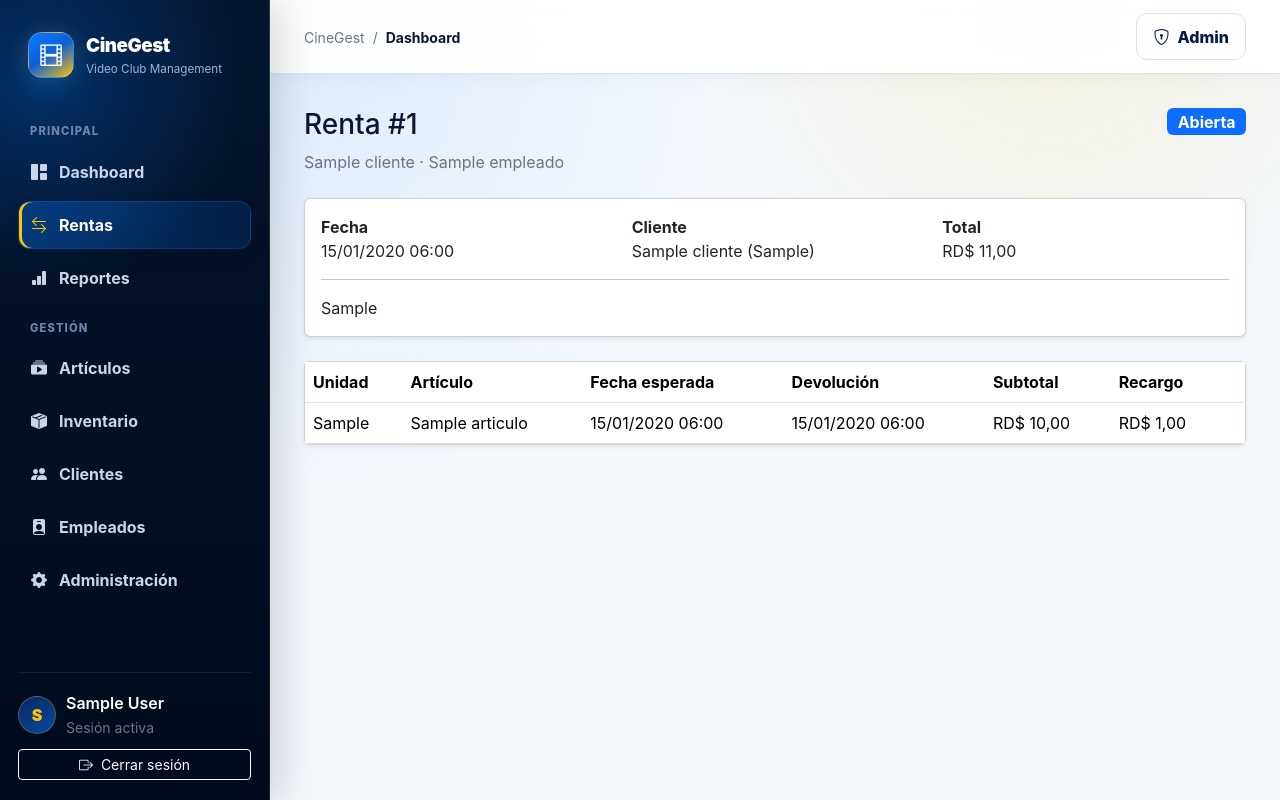
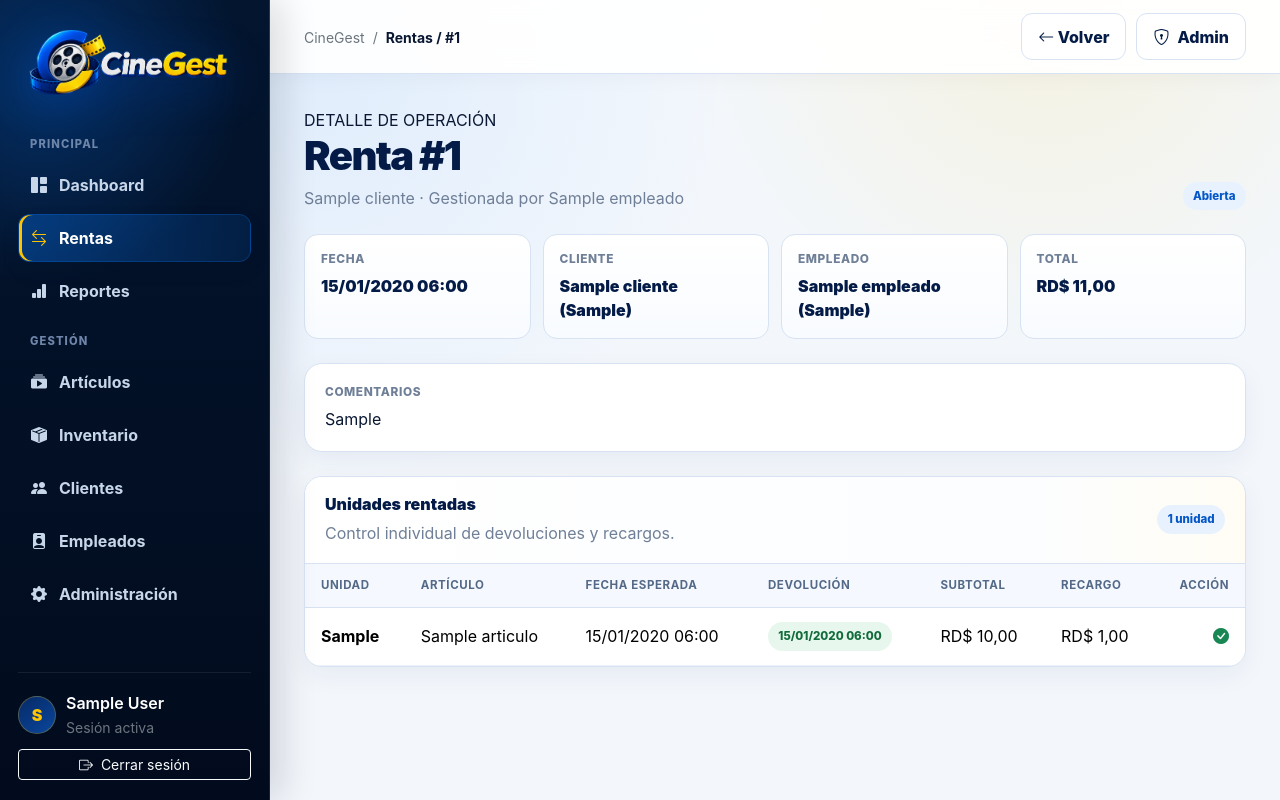
Before and after one commit to Jairo0811/CineGest, a Django app: page /rentas/1/ in a window 1280 px wide. Run offline with Django 5.2, Linux system fonts and the light colour scheme; a user stored in the database is signed in; tables that the repository leaves empty hold one stand-in row (values such as "Sample post").

Commit message:
feat: integrar branding final de CineGest
Integra el logo oficial, favicon, refinamientos visuales, rediseño de rentas y README actualizado al estado real del proyecto. CI validado correctamente antes de la fusión.

```diff
--- /dev/null
+++ b/static/css/brand-overrides.css
@@ -0,0 +1,131 @@
+.cg-sidebar-logo {
+  display: block;
+  width: 205px;
+  max-width: 100%;
+  height: auto;
+  object-fit: contain;
+  filter: drop-shadow(0 10px 24px rgba(0, 92, 255, .24));
+}
+
+.cg-brand {
+  justify-content: flex-start;
+  padding: 2px 8px 20px;
+}
+
+.cg-login-logo {
+  display: block;
+  width: min(430px, 100%);
+  height: auto;
+  object-fit: contain;
+  filter: drop-shadow(0 16px 32px rgba(0, 91, 255, .28));
+  position: relative;
+  z-index: 1;
+}
+
+.cg-login-brand {
+  background:
+    radial-gradient(circle at 20% 15%, rgba(0, 123, 255, .38), transparent 30%),
+    radial-gradient(circle at 88% 84%, rgba(255, 196, 0, .22), transparent 34%),
+    linear-gradient(145deg, #031b46 0%, #061f4f 55%, #020b1d 100%);
+}
+
+.cg-login-page {
+  background:
+    radial-gradient(circle at 18% 12%, rgba(8, 123, 255, .42), transparent 30%),
+    radial-gradient(circle at 92% 16%, rgba(255, 196, 0, .38), transparent 34%),
+    linear-gradient(115deg, #031b46 0%, #0756b9 51%, #ffc400 145%);
+}
+
+.cg-form-panel {
+  max-width: 980px;
+  margin: 0 auto;
+}
+
+.cg-form-grid {
+  display: grid;
+  grid-template-columns: repeat(2, minmax(0, 1fr));
+  gap: 18px;
+}
+
+.cg-form-grid .cg-form-wide {
+  grid-column: 1 / -1;
+}
+
+.cg-field label {
+  font-weight: 800;
+  color: var(--cg-navy);
+  margin-bottom: 7px;
+}
+
+.cg-field .form-control,
+.cg-field .form-select {
+  border-radius: 12px;
+  border-color: var(--cg-border);
+  min-height: 46px;
+  box-shadow: none;
+}
+
+.cg-field textarea.form-control {
+  min-height: 110px;
+}
+
+.cg-field select[multiple] {
+  min-height: 250px;
+}
+
+.cg-field .form-control:focus,
+.cg-field .form-select:focus {
+  border-color: var(--cg-blue);
+  box-shadow: 0 0 0 .22rem rgba(8, 123, 255, .12);
+}
+
+.cg-summary-strip {
+  display: grid;
+  grid-template-columns: repeat(4, minmax(0, 1fr));
+  gap: 12px;
+}
+
+.cg-summary-item {
+  border: 1px solid var(--cg-border);
+  border-radius: 14px;
+  background: linear-gradient(180deg, #fff, #f8fbff);
+  padding: 16px;
+}
+
+.cg-summary-label {
+  display: block;
+  color: var(--cg-muted);
+  font-size: .74rem;
+  font-weight: 800;
+  text-transform: uppercase;
+  letter-spacing: .05em;
+  margin-bottom: 5px;
+}
+
+.cg-summary-value {
+  display: block;
+  color: var(--cg-navy);
+  font-weight: 900;
+}
+
+.cg-status-open { background: var(--cg-blue-soft); color: var(--cg-blue-dark); }
+.cg-status-partial { background: var(--cg-yellow-soft); color: #805d00; }
+.cg-status-done { background: #e7f7ed; color: #116b3a; }
+.cg-status-cancelled { background: #fdebed; color: #9f2331; }
+
+.cg-table-action {
+  border-radius: 10px;
+  font-weight: 800;
+}
+
+@media (max-width: 991.98px) {
+  .cg-sidebar-logo { width: 185px; }
+  .cg-login-logo { width: min(340px, 100%); margin-inline: auto; }
+  .cg-form-grid { grid-template-columns: 1fr; }
+  .cg-form-grid .cg-form-wide { grid-column: auto; }
+  .cg-summary-strip { grid-template-columns: repeat(2, minmax(0, 1fr)); }
+}
+
+@media (max-width: 575.98px) {
+  .cg-summary-strip { grid-template-columns: 1fr; }
+}
--- a/templates/base.html
+++ b/templates/base.html
@@ -4,36 +4,38 @@
 <head>
   <meta charset="utf-8">
   <meta name="viewport" content="width=device-width, initial-scale=1">
-  <meta name="theme-color" content="#111827">
+  <meta name="theme-color" content="#071a3d">
+  <meta name="description" content="CineGest - Sistema de gestión para Video Club">
   <title>{% block title %}CineGest{% endblock %}</title>
+  <link rel="icon" type="image/png" href="{% static 'images/cinegest-logo.png' %}">
   <link href="https://cdn.jsdelivr.net/npm/bootstrap@5.3.8/dist/css/bootstrap.min.css" rel="stylesheet">
   <link href="https://cdn.jsdelivr.net/npm/bootstrap-icons@1.11.3/font/bootstrap-icons.min.css" rel="stylesheet">
   <link href="{% static 'css/cinegest.css' %}" rel="stylesheet">
+  <link href="{% static 'css/brand-overrides.css' %}" rel="stylesheet">
   {% block extra_css %}{% endblock %}
 </head>
 <body>
 {% if user.is_authenticated %}
 <div class="cg-shell">
   <aside class="cg-sidebar">
-    <a class="cg-brand" href="{% url 'dashboard:index' %}">
-      <span class="cg-brand-mark"><i class="bi bi-film"></i></span>
-      <span><span class="cg-brand-title">CineGest</span><span class="cg-brand-subtitle">Video Club Management</span></span>
+    <a class="cg-brand" href="{% url 'dashboard:index' %}" aria-label="Ir al dashboard de CineGest">
+      <img class="cg-sidebar-logo" src="{% static 'images/cinegest-logo.png' %}" alt="CineGest">
     </a>
 
     <div class="cg-nav-section">Principal</div>
-    <nav class="cg-nav">
+    <nav class="cg-nav" aria-label="Navegación principal">
       <a class="cg-nav-link {% if request.resolver_match.namespace == 'dashboard' %}active{% endif %}" href="{% url 'dashboard:index' %}"><i class="bi bi-grid-1x2-fill"></i><span>Dashboard</span></a>
       <a class="cg-nav-link {% if request.resolver_match.namespace == 'rentas' %}active{% endif %}" href="{% url 'rentas:lista' %}"><i class="bi bi-arrow-left-right"></i><span>Rentas</span></a>
       <a class="cg-nav-link {% if request.resolver_match.namespace == 'reportes' %}active{% endif %}" href="{% url 'reportes:index' %}"><i class="bi bi-bar-chart-fill"></i><span>Reportes</span></a>
     </nav>
 
     <div class="cg-nav-section">Gestión</div>
-    <nav class="cg-nav">
+    <nav class="cg-nav" aria-label="Gestión operativa">
       <a class="cg-nav-link {% if request.resolver_match.namespace == 'gestion' and request.resolver_match.kwargs.resource == 'articulos' %}active{% endif %}" href="{% url 'gestion:lista' 'articulos' %}"><i class="bi bi-collection-play-fill"></i><span>Artículos</span></a>
       <a class="cg-nav-link {% if request.resolver_match.namespace == 'gestion' and request.resolver_match.kwargs.resource == 'inventario' %}active{% endif %}" href="{% url 'gestion:lista' 'inventario' %}"><i class="bi bi-box-seam-fill"></i><span>Inventario</span></a>
       <a class="cg-nav-link {% if request.resolver_match.namespace == 'gestion' and request.resolver_match.kwargs.resource == 'clientes' %}active{% endif %}" href="{% url 'gestion:lista' 'clientes' %}"><i class="bi bi-people-fill"></i><span>Clientes</span></a>
       <a class="cg-nav-link {% if request.resolver_match.namespace == 'gestion' and request.resolver_match.kwargs.resource == 'empleados' %}active{% endif %}" href="{% url 'gestion:lista' 'empleados' %}"><i class="bi bi-person-badge-fill"></i><span>Empleados</span></a>
-      <a class="cg-nav-link" href="/admin/"><i class="bi bi-gear-fill"></i><span>Administración</span></a>
+      {% if user.is_staff %}<a class="cg-nav-link" href="/admin/"><i class="bi bi-gear-fill"></i><span>Administración</span></a>{% endif %}
     </nav>
 
     <div class="cg-sidebar-footer">
@@ -45,7 +47,7 @@
   <div class="cg-main">
     <header class="cg-topbar">
       <div><span class="text-secondary small">CineGest</span><span class="text-secondary small mx-2">/</span><strong class="small">{% block breadcrumb %}Dashboard{% endblock %}</strong></div>
-      <div class="cg-top-actions">{% block top_actions %}{% endblock %}<a class="cg-btn cg-btn-light d-none d-md-inline-flex align-items-center gap-2" href="/admin/"><i class="bi bi-shield-lock"></i> Admin</a></div>
+      <div class="cg-top-actions">{% block top_actions %}{% endblock %}{% if user.is_staff %}<a class="cg-btn cg-btn-light d-none d-md-inline-flex align-items-center gap-2" href="/admin/"><i class="bi bi-shield-lock"></i> Admin</a>{% endif %}</div>
     </header>
 
     <main class="cg-page">
--- a/templates/rentas/detalle.html
+++ b/templates/rentas/detalle.html
@@ -1,7 +1,50 @@
 {% extends 'base.html' %}
 {% block title %}Renta #{{ renta.id }} | CineGest{% endblock %}
+{% block breadcrumb %}Rentas / #{{ renta.id }}{% endblock %}
+{% block top_actions %}<a class="cg-btn cg-btn-light" href="{% url 'rentas:lista' %}"><i class="bi bi-arrow-left"></i> Volver</a>{% endblock %}
 {% block content %}
-<div class="d-flex justify-content-between align-items-start mb-4"><div><h1 class="h3">Renta #{{ renta.id }}</h1><p class="text-secondary mb-0">{{ renta.cliente.nombre }} · {{ renta.empleado.nombre }}</p></div><span class="badge text-bg-primary fs-6">{{ renta.get_estado_display }}</span></div>
-<div class="card shadow-sm mb-4"><div class="card-body"><div class="row"><div class="col-md-4"><strong>Fecha</strong><div>{{ renta.fecha_renta|date:'d/m/Y H:i' }}</div></div><div class="col-md-4"><strong>Cliente</strong><div>{{ renta.cliente }}</div></div><div class="col-md-4"><strong>Total</strong><div>RD$ {{ renta.total|floatformat:2 }}</div></div></div>{% if renta.comentarios %}<hr><p class="mb-0">{{ renta.comentarios }}</p>{% endif %}</div></div>
-<div class="card shadow-sm"><div class="table-responsive"><table class="table table-hover mb-0"><thead><tr><th>Unidad</th><th>Artículo</th><th>Fecha esperada</th><th>Devolución</th><th>Subtotal</th><th>Recargo</th><th></th></tr></thead><tbody>{% for detalle in renta.detalles.all %}<tr><td>{{ detalle.inventario_item.codigo }}</td><td>{{ detalle.inventario_item.articulo.titulo }}</td><td>{{ detalle.fecha_esperada_devolucion|date:'d/m/Y H:i' }}</td><td>{% if detalle.fecha_devolucion %}{{ detalle.fecha_devolucion|date:'d/m/Y H:i' }}{% else %}<span class="text-warning">Pendiente</span>{% endif %}</td><td>RD$ {{ detalle.subtotal|floatformat:2 }}</td><td>RD$ {{ detalle.recargo|floatformat:2 }}</td><td>{% if not detalle.fecha_devolucion %}<form method="post" action="{% url 'rentas:devolver' detalle.id %}">{% csrf_token %}<button class="btn btn-sm btn-success" type="submit">Devolver</button></form>{% endif %}</td></tr>{% endfor %}</tbody></table></div></div>
+<div class="cg-page-heading d-flex justify-content-between align-items-end flex-wrap gap-3">
+  <div>
+    <span class="cg-eyebrow">DETALLE DE OPERACIÓN</span>
+    <h1 class="cg-page-title">Renta #{{ renta.id }}</h1>
+    <p class="cg-page-subtitle">{{ renta.cliente.nombre }} · Gestionada por {{ renta.empleado.nombre }}</p>
+  </div>
+  <span class="cg-badge {% if renta.estado == 'ABIERTA' %}cg-status-open{% elif renta.estado == 'PARCIAL' %}cg-status-partial{% elif renta.estado == 'DEVUELTA' %}cg-status-done{% else %}cg-status-cancelled{% endif %}">{{ renta.get_estado_display }}</span>
+</div>
+
+<div class="cg-summary-strip mt-4">
+  <div class="cg-summary-item"><span class="cg-summary-label">Fecha</span><span class="cg-summary-value">{{ renta.fecha_renta|date:'d/m/Y H:i' }}</span></div>
+  <div class="cg-summary-item"><span class="cg-summary-label">Cliente</span><span class="cg-summary-value">{{ renta.cliente }}</span></div>
+  <div class="cg-summary-item"><span class="cg-summary-label">Empleado</span><span class="cg-summary-value">{{ renta.empleado }}</span></div>
+  <div class="cg-summary-item"><span class="cg-summary-label">Total</span><span class="cg-summary-value">RD$ {{ renta.total|floatformat:2 }}</span></div>
+</div>
+
+{% if renta.comentarios %}<div class="cg-panel mt-4"><div class="cg-panel-body"><span class="cg-summary-label">Comentarios</span><p class="mb-0">{{ renta.comentarios }}</p></div></div>{% endif %}
+
+<div class="cg-panel mt-4">
+  <div class="cg-panel-header">
+    <div><h2 class="cg-panel-title mb-1">Unidades rentadas</h2><p class="cg-page-subtitle mb-0">Control individual de devoluciones y recargos.</p></div>
+    <span class="cg-badge cg-badge-blue">{{ renta.detalles.count }} unidad{{ renta.detalles.count|pluralize:"es" }}</span>
+  </div>
+  <div class="table-responsive">
+    <table class="table cg-table align-middle mb-0">
+      <thead><tr><th>Unidad</th><th>Artículo</th><th>Fecha esperada</th><th>Devolución</th><th>Subtotal</th><th>Recargo</th><th class="text-end">Acción</th></tr></thead>
+      <tbody>
+        {% for detalle in renta.detalles.all %}
+        <tr>
+          <td><strong>{{ detalle.inventario_item.codigo }}</strong></td>
+          <td>{{ detalle.inventario_item.articulo.titulo }}</td>
+          <td>{{ detalle.fecha_esperada_devolucion|date:'d/m/Y H:i' }}</td>
+          <td>{% if detalle.fecha_devolucion %}<span class="cg-badge cg-status-done">{{ detalle.fecha_devolucion|date:'d/m/Y H:i' }}</span>{% else %}<span class="cg-badge cg-status-partial">Pendiente</span>{% endif %}</td>
+          <td>RD$ {{ detalle.subtotal|floatformat:2 }}</td>
+          <td>RD$ {{ detalle.recargo|floatformat:2 }}</td>
+          <td class="text-end">{% if not detalle.fecha_devolucion %}<form method="post" action="{% url 'rentas:devolver' detalle.id %}">{% csrf_token %}<button class="cg-btn cg-btn-warning cg-table-action btn-sm" type="submit"><i class="bi bi-arrow-return-left me-1"></i> Devolver</button></form>{% else %}<i class="bi bi-check-circle-fill text-success"></i>{% endif %}</td>
+        </tr>
+        {% empty %}
+        <tr><td colspan="7"><div class="cg-empty"><i class="bi bi-inbox"></i><strong>Sin unidades asociadas</strong></div></td></tr>
+        {% endfor %}
+      </tbody>
+    </table>
+  </div>
+</div>
 {% endblock %}
```
Also changed, not shown: templates/registration/login.html (+9 -8 lines), templates/rentas/nueva.html (+37 -11 lines), README.md.
